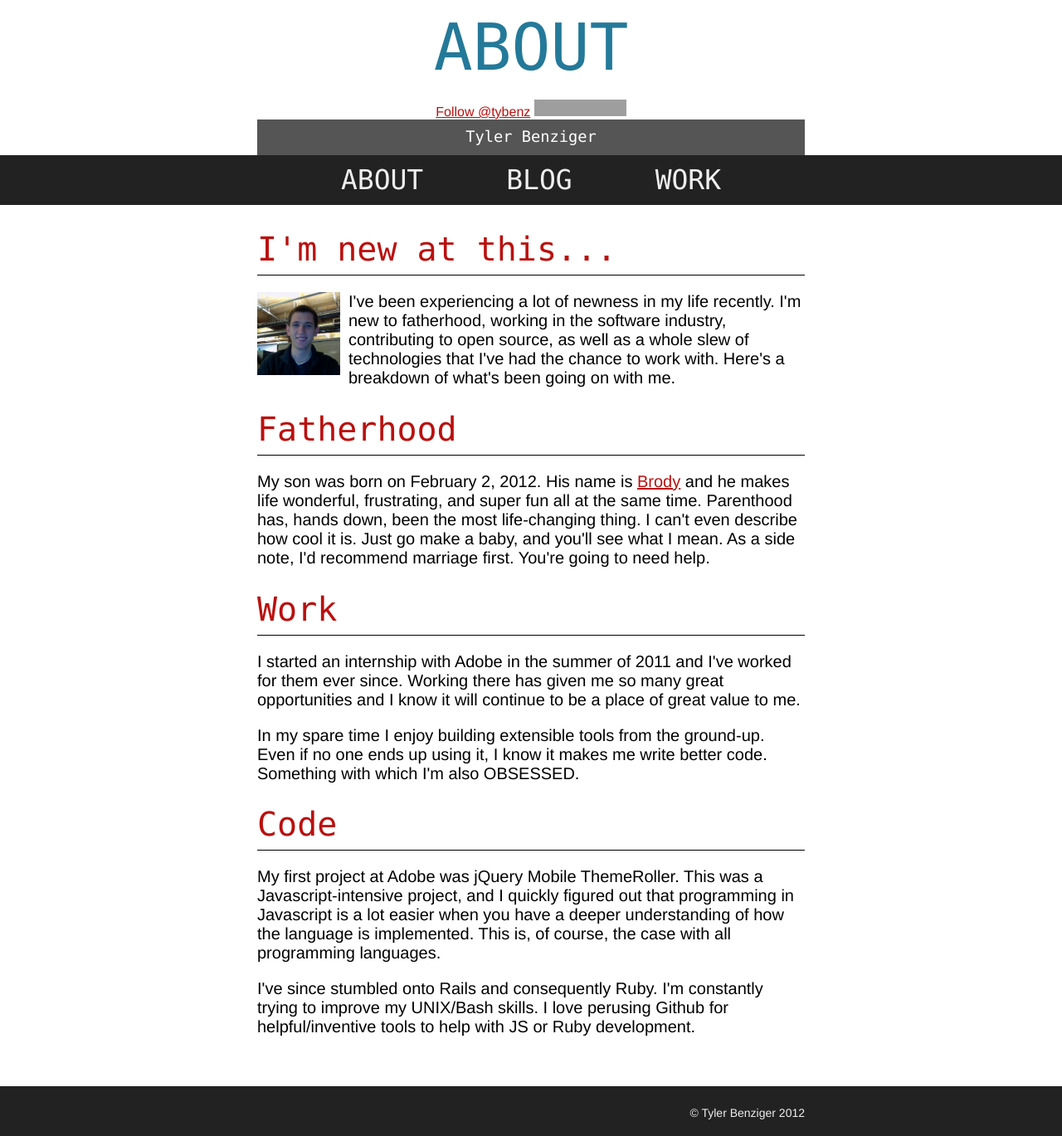
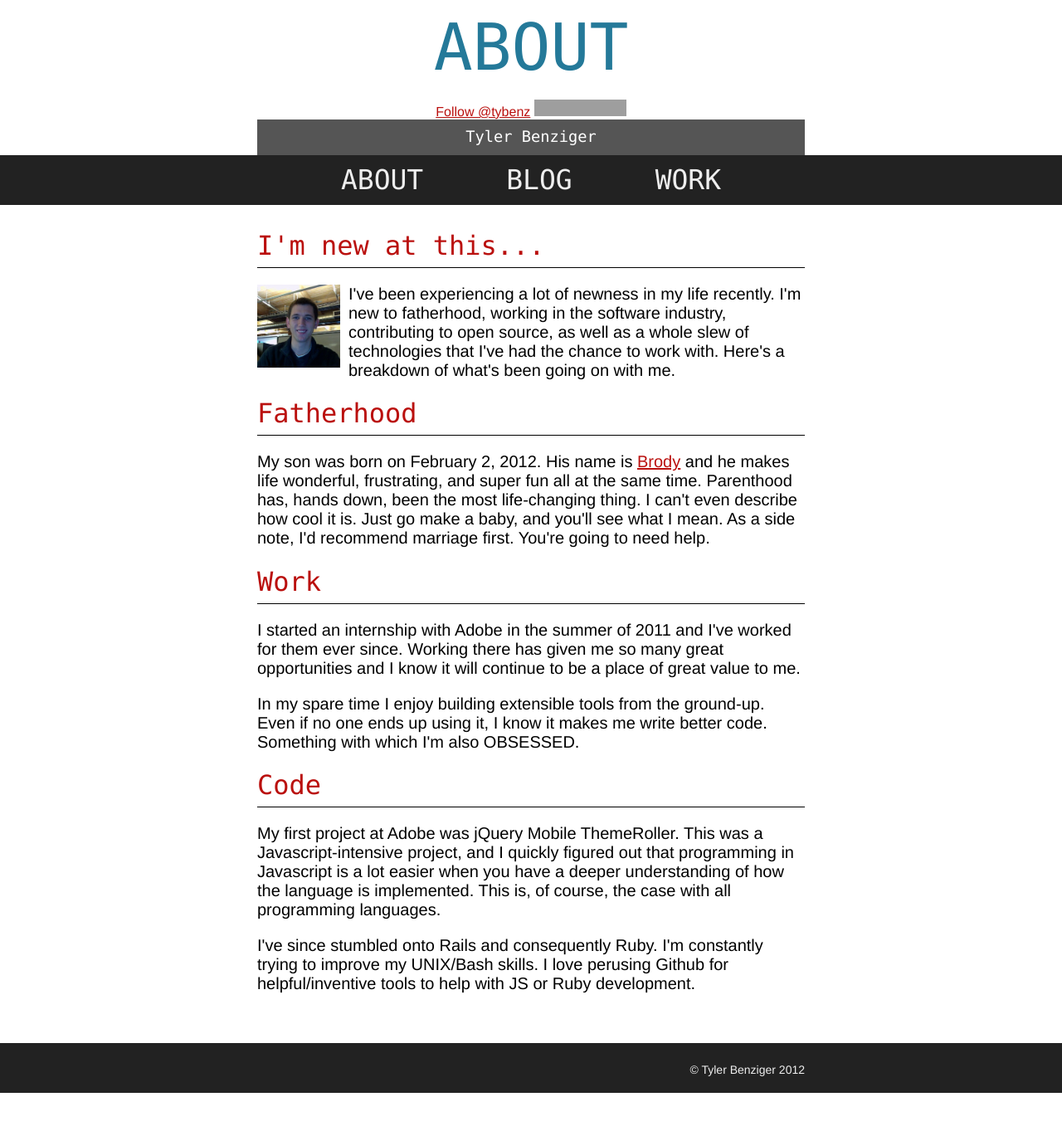
Before and after one commit to tybenz/blog, a Jekyll site: the page built from index.html, in a window 1280 px wide. Shown: the whole page at 83% size. Built offline with Jekyll 4.4.1, drawn with Linux system fonts in a browser that asks for light colours; comment, search, counter and statistics services are not loaded; after the commit the page ends 1317 px from its top, so only the background shows below that; grey boxes are pictures that could not be loaded.

Commit message:
styles updated

```diff
--- a/css/styles.css
+++ b/css/styles.css
@@ -134,6 +134,8 @@
 
 .banner.footer {
 	margin-bottom: 0;
+	color: #eee;
+	background-color: #222;
 }
 
 .footer .copyright {
@@ -141,8 +143,9 @@
 	font-size: 14px;
 }
 
-.post, p {
+.post p {
 	font-size: 20px;
+	color: #000;
 }
 
 .post .post-header {
@@ -258,7 +261,7 @@
 		height: 200px;
 	}
 
-	.post, p {
+	.post p {
 		font-size: 18px;
 	}
 }
--- a/css/theme.css
+++ b/css/theme.css
@@ -43,7 +43,3 @@
 .project .project-header h1, .project .project-header h1 a {
 	color: #FA9403;
 }
-
-.project-footer {
-	color:;
-}
```
